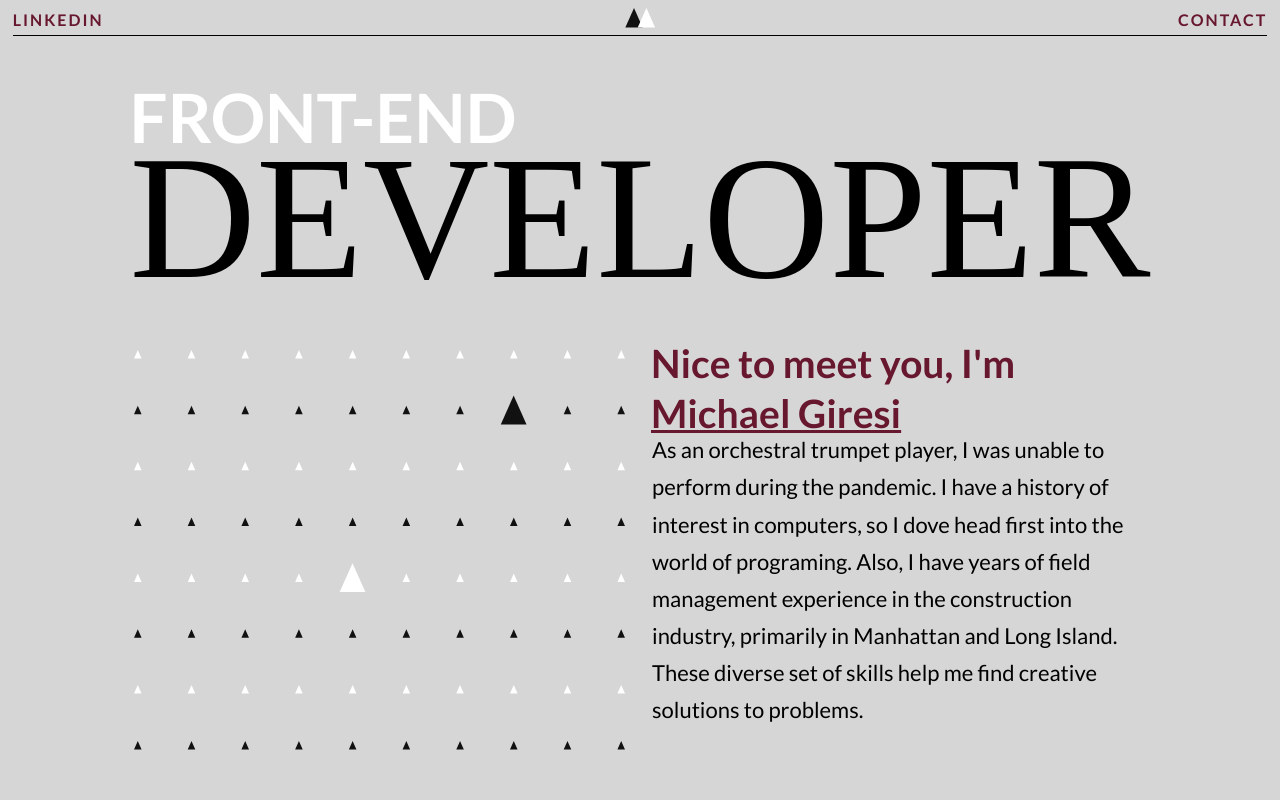
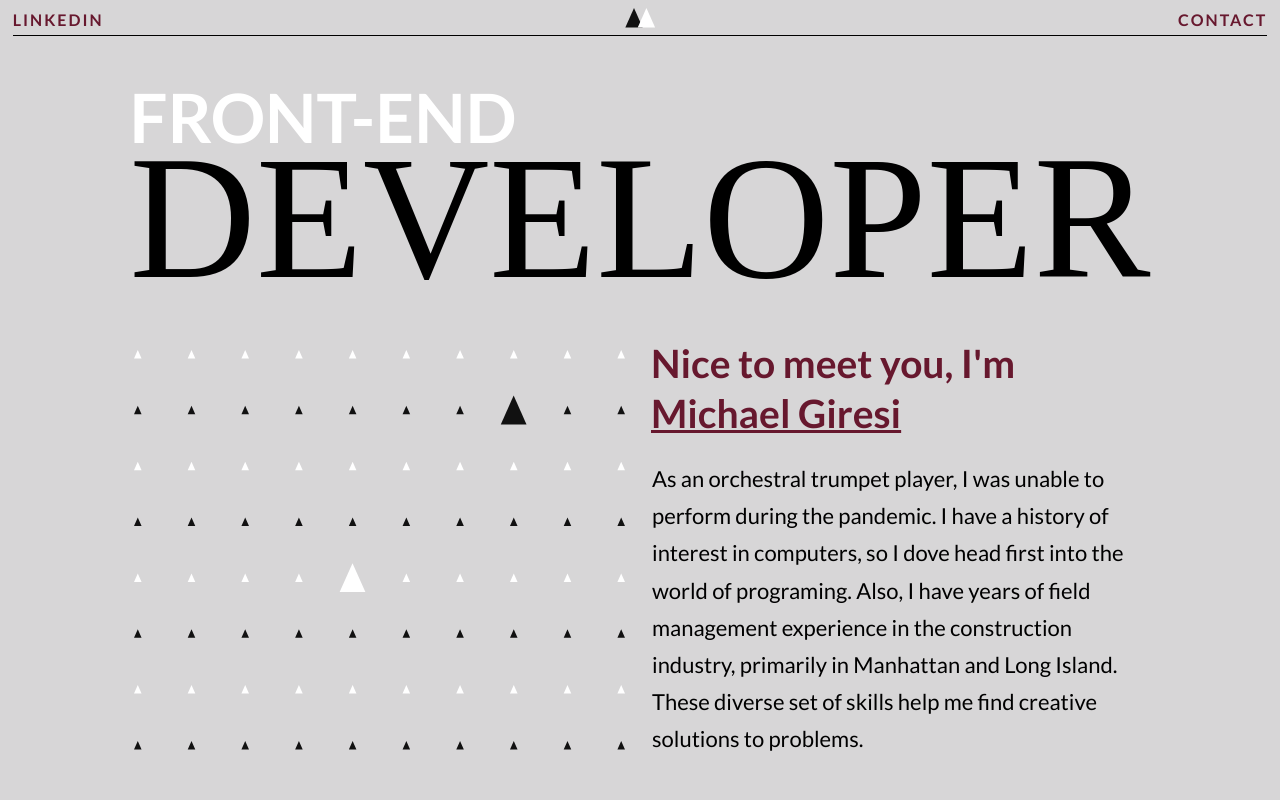
Before and after one commit to MichaelGiresi/Portfolio, a React (Create React App) app: page / in a window 1280 px wide. Shown: the top 800 px of the page. Built offline with nearby package versions, Linux system fonts and the light colour scheme.

Commit message:
1050px hero styles complete

```diff
--- a/src/scss/hero/hero.css
+++ b/src/scss/hero/hero.css
@@ -284,11 +284,12 @@
 }
 @media (min-width: 1050px) {
   .hero_triangles {
-    width: 404px;
+    width: 406px;
   }
   .hero_text_container {
-    width: 410px;
+    width: 405px;
     margin-right: 0px;
+    height: 341px;
   }
   .hero_triangles_text {
     width: 840px;
@@ -296,12 +297,13 @@
   .hero_text {
     font-size: 18px;
     text-align: left;
-    margin-left: 2px;
+    margin-left: -1px;
     line-height: 1.592;
+    margin-top: 33.7px;
   }
   .hero_text_heading {
     font-size: 37px;
-    margin-left: 1px;
+    margin-left: -3px;
     margin-top: -2px;
   }
   .hero_developer {
--- a/src/scss/hero/hero.scss
+++ b/src/scss/hero/hero.scss
@@ -332,12 +332,13 @@
 
 @media (min-width:1050px){
     .hero_triangles {
-        width: 404px;
+        width: 406px;
     }
 
     .hero_text_container {
-        width: 410px;
+        width: 405px;
         margin-right: 0px;
+        height: 341px;
     }
 
     .hero_triangles_text {
@@ -347,13 +348,14 @@
     .hero_text {
         font-size: 18px;
         text-align: left;
-        margin-left: 2px;
+        margin-left: -1px;
         line-height: 1.592;
+        margin-top: 33.7px;
     }
 
     .hero_text_heading {
         font-size: 37px;
-        margin-left: 1px;
+        margin-left: -3px;
         margin-top: -2px;
     }
 
```
Also changed, not shown: 1 other file (tests, documents, lock files or other folders).
